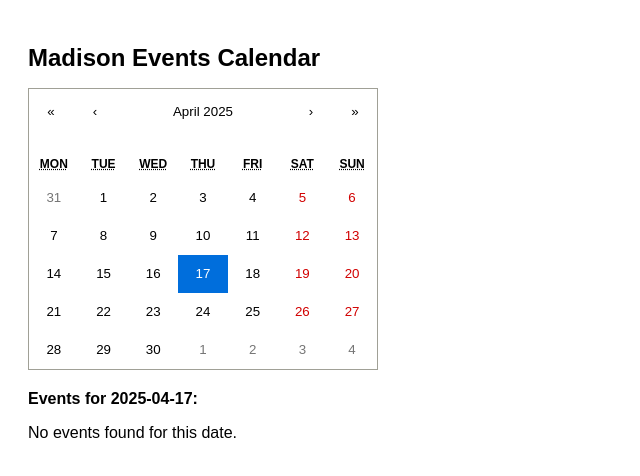
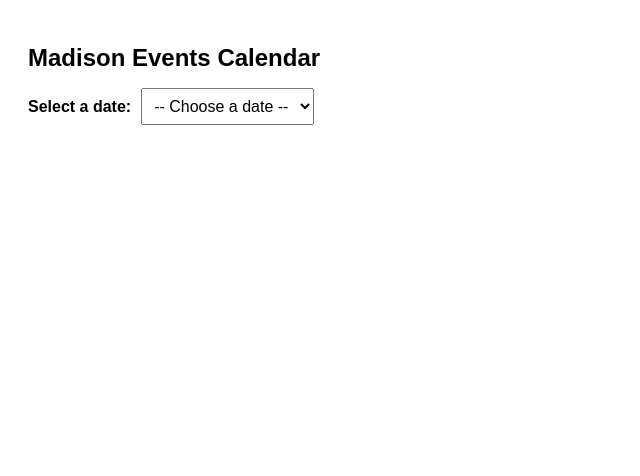
Before and after one commit to dwoods4032/madisonevents, a Next.js app: page / in a window 1280 px wide. Shown: the top 476 px of the page, without its empty margins (0-640 px from the left). Built offline with nearby package versions, Linux system fonts and the light colour scheme.

Commit message:
Update page.tsx

```diff
--- a/app/page.tsx
+++ b/app/page.tsx
@@ -1,63 +1,94 @@
 "use client";
 
 import { useEffect, useState } from "react";
-import Calendar from "react-calendar";
-import "react-calendar/dist/Calendar.css";
 
 type Event = {
+  id: string;
   title: string;
   link: string;
   venue: string;
+  genre: string;
   date: string;
   time: string;
-  genre: string;
-  buy_tickets: string;
+  buy_tickets?: string;
 };
 
 export default function MadisonEventDashboard() {
-  const [selectedDate, setSelectedDate] = useState(new Date());
   const [events, setEvents] = useState<Event[]>([]);
+  const [selectedDate, setSelectedDate] = useState<string>("");
 
   useEffect(() => {
     fetch("/events.json")
       .then((res) => res.json())
-      .then((data: Event[]) => setEvents(data))
-      .catch((err) => console.error("Failed to load events:", err));
+      .then((data) => setEvents(data))
+      .catch((err) => console.error("Failed to fetch events:", err));
   }, []);
 
-  const selectedIso = selectedDate.toISOString().slice(0, 10);
+  const eventDates = Array.from(new Set(events.map((e) => e.date))).sort();
 
-  const filteredEvents = events.filter(event => {
-    const eventDate = new Date(event.date).toISOString().slice(0, 10);
-    return eventDate === selectedIso;
-  });
+  const filteredEvents = selectedDate
+    ? events.filter((event) => event.date === selectedDate)
+    : [];
 
-  const displayValue = (value: string) =>
-    value && value !== "Unknown" ? value : "";
+  const generateGoogleMapsLink = (venue: string) =>
+    `https://www.google.com/maps/dir/?api=1&destination=${encodeURIComponent(venue + ", Madison WI")}`;
 
   return (
     <div style={{ padding: "20px", fontFamily: "Arial, sans-serif" }}>
       <h1 style={{ fontSize: "24px", fontWeight: "bold" }}>Madison Events Calendar</h1>
 
-      <div style={{ marginBottom: "20px" }}>
-        <Calendar onChange={setSelectedDate} value={selectedDate} />
-      </div>
+      <label htmlFor="date-select" style={{ marginRight: "10px", fontWeight: "bold" }}>
+        Select a date:
+      </label>
+      <select
+        id="date-select"
+        value={selectedDate}
+        onChange={(e) => setSelectedDate(e.target.value)}
+        style={{ padding: "8px", fontSize: "16px" }}
+      >
+        <option value="">-- Choose a date --</option>
+        {eventDates.map((date) => (
+          <option key={date} value={date}>
+            {date}
+          </option>
+        ))}
+      </select>
 
-      <div>
-        <p style={{ fontWeight: "bold" }}>Events for {selectedIso}:</p>
       {filteredEvents.length > 0 ? (
-          <div style={{ display: "grid", gridTemplateColumns: "repeat(auto-fit, minmax(250px, 1fr))", gap: "20px" }}>
-            {filteredEvents.map((event, idx) => (
-              <div key={idx} style={{ border: "1px solid #ccc", padding: "15px", borderRadius: "8px" }}>
-                <h2 style={{ fontSize: "18px", fontWeight: "600" }}>
+        <div style={{ marginTop: "20px" }}>
+          {filteredEvents.map((event) => (
+            <div
+              key={event.id}
+              style={{
+                border: "1px solid #ccc",
+                borderRadius: "8px",
+                padding: "12px",
+                margin: "10px 0",
+                backgroundColor: "#f9f9f9",
+              }}
+            >
+              <h2 style={{ fontSize: "18px", fontWeight: "bold", marginBottom: "5px" }}>
                 <a href={event.link} target="_blank" rel="noopener noreferrer">
                   {event.title}
                 </a>
               </h2>
-                <p>{displayValue(event.venue)}</p>
-                <p>{displayValue(event.time)}</p>
-                <p>{displayValue(event.genre)}</p>
-                {event.buy_tickets !== "N/A" && (
+              <p>
+                <strong>Venue:</strong>{" "}
+                <a
+                  href={generateGoogleMapsLink(event.venue)}
+                  target="_blank"
+                  rel="noopener noreferrer"
+                >
+                  {event.venue}
+                </a>
+              </p>
+              <p>
+                <strong>Time:</strong> {event.time}
+              </p>
+              <p>
+                <strong>🎵 Genre:</strong> {event.genre}
+              </p>
+              {event.buy_tickets && event.buy_tickets !== "N/A" && (
                 <p>
                   <a href={event.buy_tickets} target="_blank" rel="noopener noreferrer">
                     🎟 Buy Tickets
@@ -68,9 +99,8 @@ export default function MadisonEventDashboard() {
           ))}
         </div>
       ) : (
-          <p>No events found for this date.</p>
+        selectedDate && <p style={{ marginTop: "20px" }}>No events found for this date.</p>
       )}
-      </div>
     </div>
   );
 }
```
Lines whose indentation alone changed are shown as unchanged.
